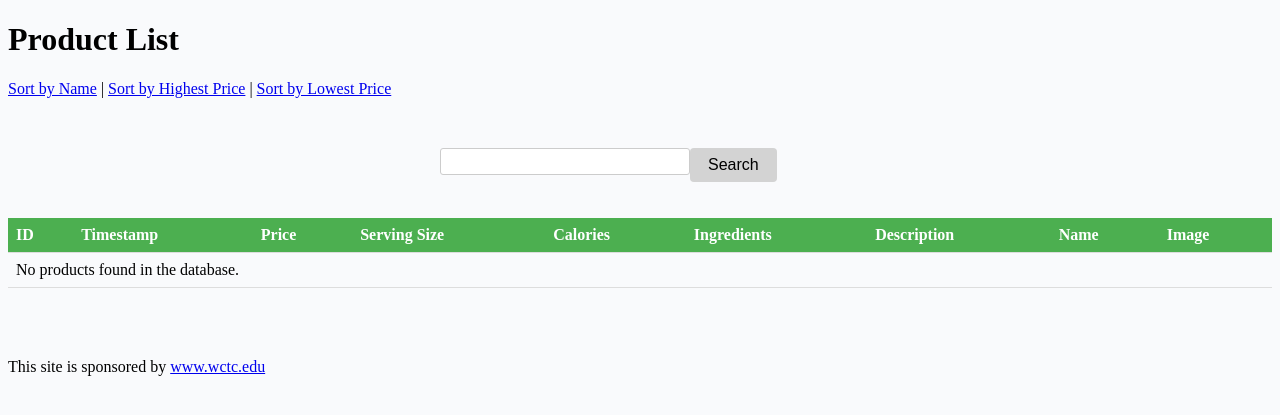
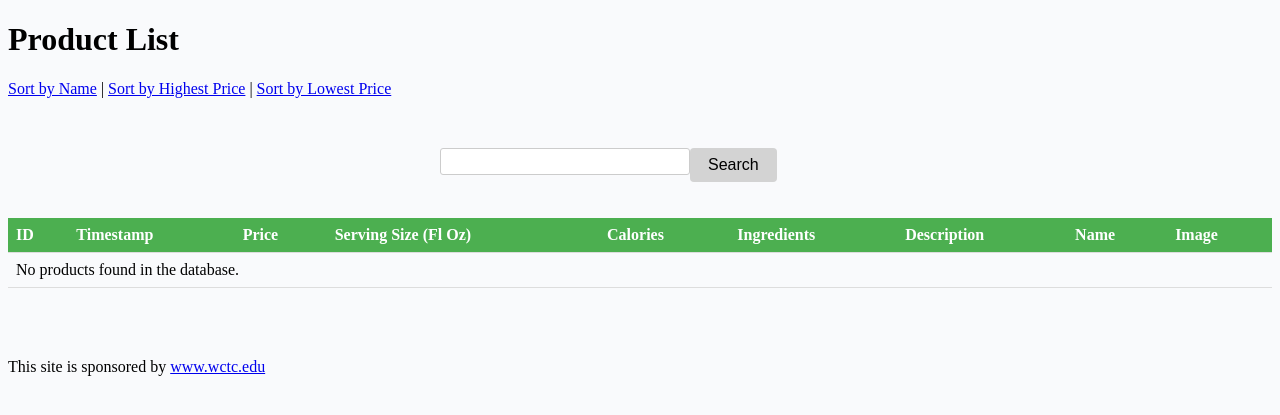
Before and after one commit to LearningMLTranslations/thesecretserver, a PHP site: page /list.php in a window 1280 px wide. Shown: the part 29-444 px from the top of the page. Run offline with PHP 8.4, Linux system fonts and the light colour scheme; the visitor is signed in with stand-in values (Sample User, id 1); data that the repository does not hold is empty.

Commit message:
Add files via upload

```diff
--- a/crud.php
+++ b/crud.php
@@ -59,6 +59,8 @@ if (isset($_POST["create"])) {
     } else {
         echo "Error: " . $stmt->errorInfo();
     }
+    header('Location: /list.php?search=');
+    exit;
 }
 
 if (isset($_POST["update"])) {
@@ -133,8 +135,6 @@ if (isset($_GET['order'])) {
     } else {
         echo "Invalid sort order";
     }
-    header('Location: /list.php?search=');
-    exit;
 }
 
 if (isset($_GET['search'])) {
--- a/list.php
+++ b/list.php
@@ -50,7 +50,7 @@
 				<th>ID</th>
 				<th>Timestamp</th>
 				<th>Price</th>
-				<th>Serving Size</th>
+				<th>Serving Size (Fl Oz)</th>
 				<th>Calories</th>
 				<th>Ingredients</th>
 				<th>Description</th>
```
